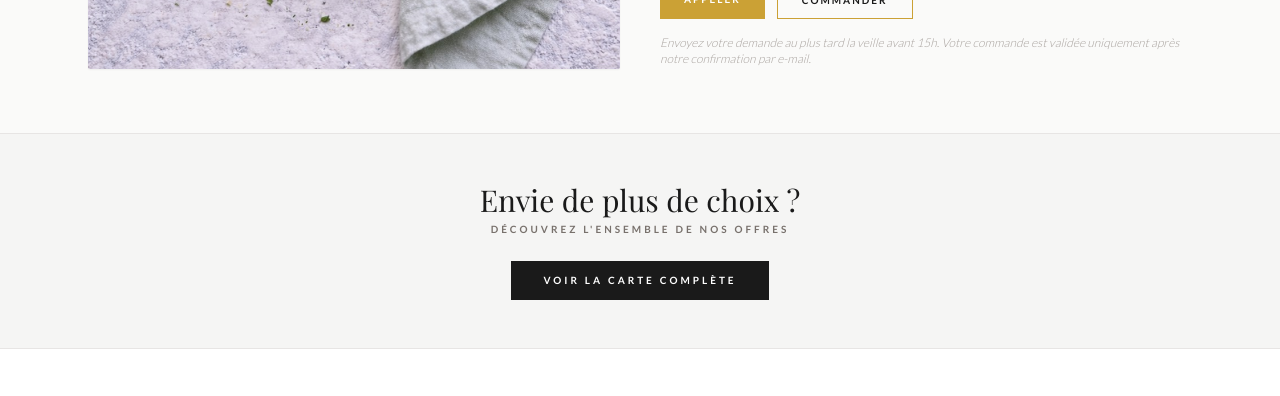
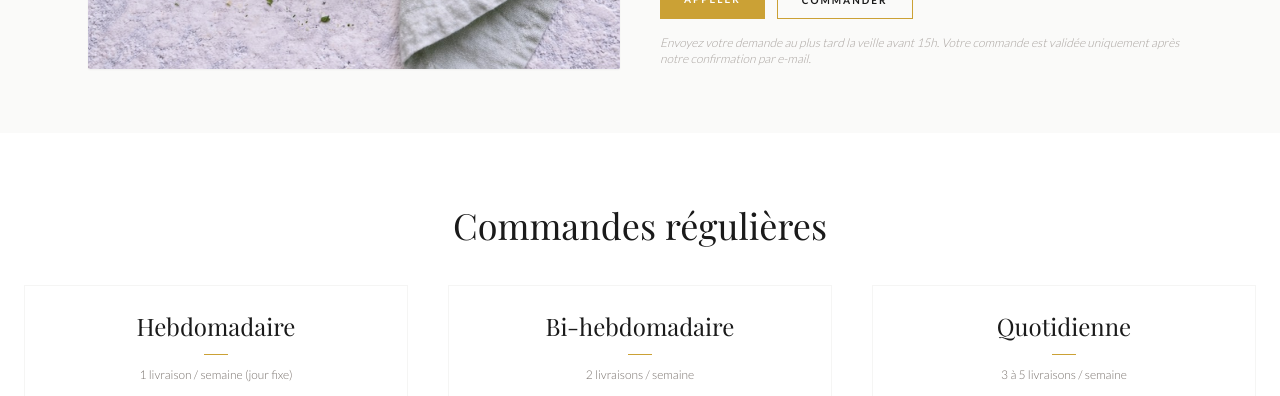
Before and after one commit to guillaumesax/Maison-Henria, a React (Vite) app: page / in a window 1280 px wide. Shown: the part 1760-2156 px from the top of the page. Built offline with nearby package versions, Linux system fonts and the light colour scheme; a web font is replaced by a local one.

Commit message:
Remove more choice homepage section

```diff
--- a/App.tsx
+++ b/App.tsx
@@ -3,7 +3,6 @@ import { Header } from './components/Header';
 import { Hero } from './components/Hero';
 import { Presentation } from './components/Presentation';
 import { MealTrays } from './components/MealTrays';
-import { MoreChoice } from './components/MoreChoice';
 import { Subscriptions } from './components/Subscriptions';
 import { Events } from './components/Events';
 import { PartnerNetwork } from './components/PartnerNetwork';
@@ -19,7 +18,6 @@ function App() {
         <Hero />
         <Presentation />
         <MealTrays />
-        <MoreChoice />
         <Subscriptions />
         <Events />
         <PartnerNetwork />
```
